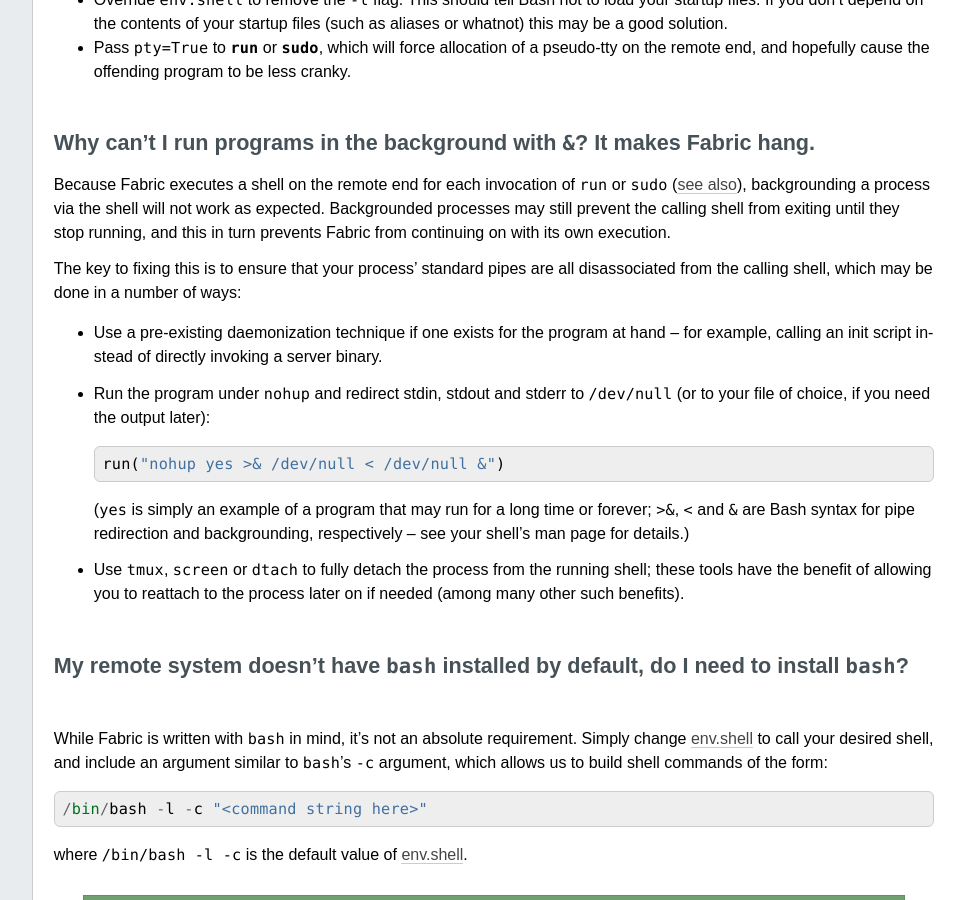
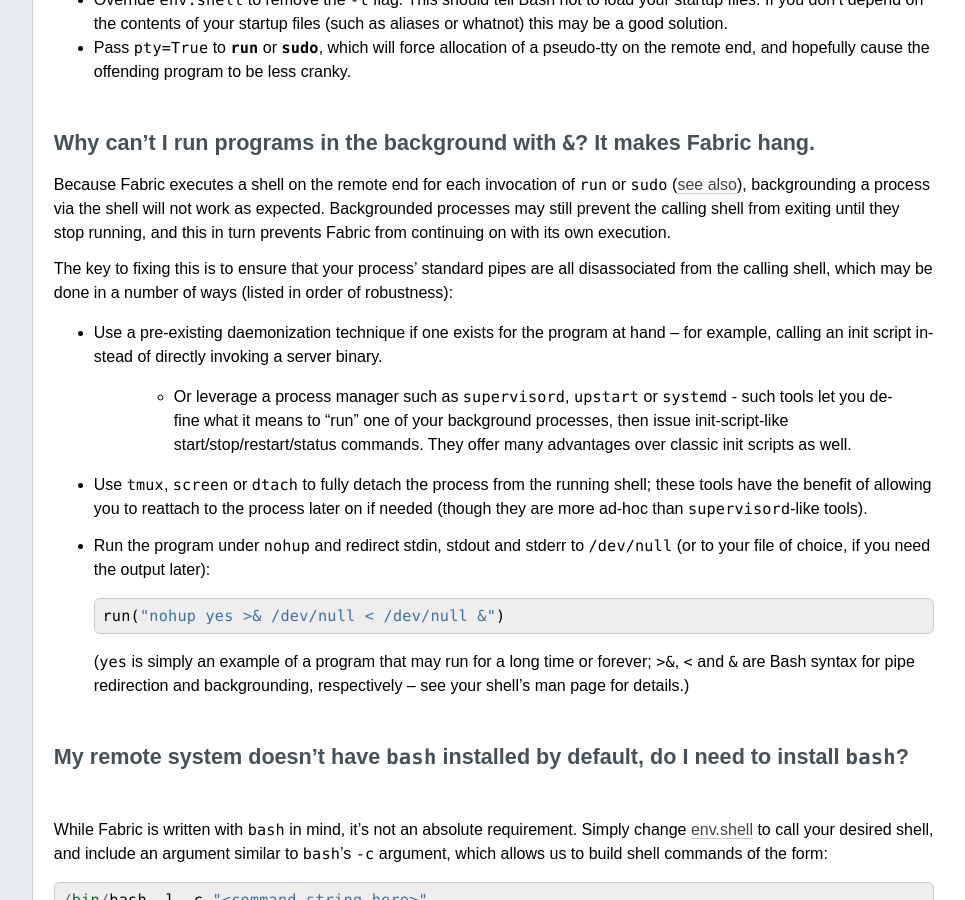
Before and after one commit to fabric/fabric, a Sphinx documentation site: the page built from docs/faq.rst, in a window 1280 px wide and 900 px high, scrolled down 2222 px. Shown: the whole window, without its empty margins (224-1189 px from the left). Built offline with Sphinx 7.4.7, drawn with Linux system fonts in a browser that asks for light colours.

Commit message:
Reorganize/reword/expand the backgrounding FAQ

```diff
--- a/docs/faq.rst
+++ b/docs/faq.rst
@@ -148,11 +148,23 @@
 in turn prevents Fabric from continuing on with its own execution.
 
 The key to fixing this is to ensure that your process' standard pipes are all
-disassociated from the calling shell, which may be done in a number of ways:
+disassociated from the calling shell, which may be done in a number of ways
+(listed in order of robustness):
 
 * Use a pre-existing daemonization technique if one exists for the program at
   hand -- for example, calling an init script instead of directly invoking a
   server binary.
+
+    * Or leverage a process manager such as ``supervisord``, ``upstart`` or
+      ``systemd`` - such tools let you define what it means to "run" one of
+      your background processes, then issue init-script-like
+      start/stop/restart/status commands. They offer many advantages over
+      classic init scripts as well.
+
+* Use ``tmux``, ``screen`` or ``dtach`` to fully detach the process from the
+  running shell; these tools have the benefit of allowing you to reattach to
+  the process later on if needed (though they are more ad-hoc than
+  ``supervisord``-like tools).
 * Run the program under ``nohup`` and redirect stdin, stdout and stderr to
   ``/dev/null`` (or to your file of choice, if you need the output later)::
 
@@ -162,9 +174,6 @@
   forever; ``>&``, ``<`` and ``&`` are Bash syntax for pipe redirection and
   backgrounding, respectively -- see your shell's man page for details.)
 
-* Use ``tmux``, ``screen`` or ``dtach`` to fully detach the process from the
-  running shell; these tools have the benefit of allowing you to reattach to
-  the process later on if needed (among many other such benefits).
 
 .. _faq-bash:
 
```
